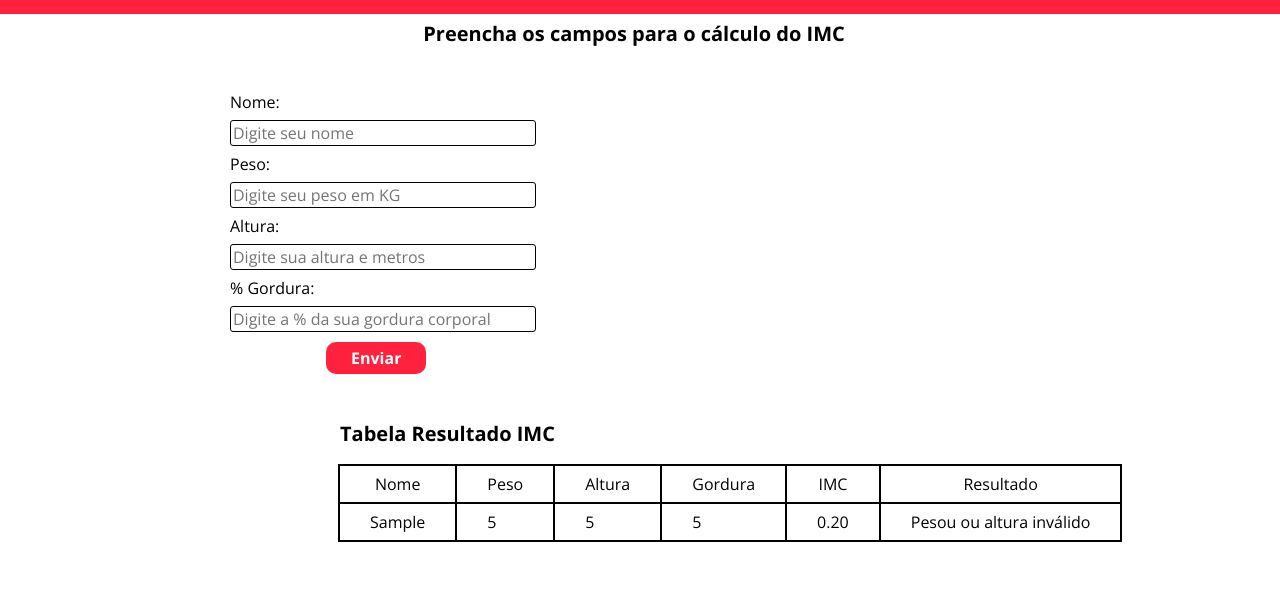
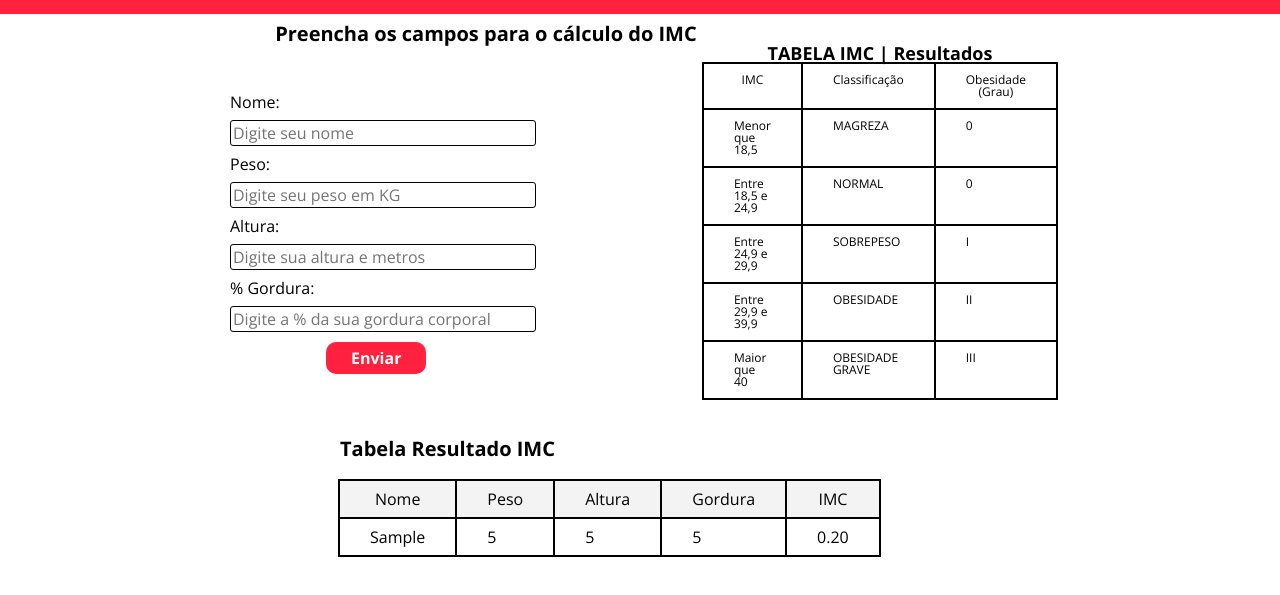
Before and after one commit to IIgorAugustoI/projeto-finl, a plain HTML site: page index.html in a window 1280 px wide. Both pictures are taken after typing "Sample", "5", "5", "5" into the empty fields and a click on the button "Enviar". Shown: the part 69-664 px from the top of the page. Drawn offline with nearby package versions, Linux system fonts and the light colour scheme.

Commit message:
Adicionando proteção e tabela de legenda

```diff
--- a/assets/css/formulario-imc.css
+++ b/assets/css/formulario-imc.css
@@ -1,3 +1,9 @@
+.formulario-principal {
+    display: flex;
+    justify-content: space-between;
+    width: 80%;
+}
+
 .formulario {
     width: 80%;
 }
@@ -26,9 +32,31 @@
     border-radius: 3px;
 }
 
+.tabela-imc__informacao {
+    width: 100px;
+    height: 200px;
+}
+
 .titulo-tabela {
     font-size: 20px;
     font-weight: bold;
     padding: 20px 0;
     margin: 0 130px;
 }
+
+.tabela-imc__resultados {
+    margin: 20px 0 0 -60px;
+}
+
+.tabela-imc__titulo {
+    font-weight: bold;
+    font-size: 18px;
+}
+
+.tabela-imc__informacao{
+    font-size: 12px;
+}
+
+.campo-invalido {
+    background-color: red;
+}
--- a/assets/css/styles.css
+++ b/assets/css/styles.css
@@ -104,7 +104,7 @@ main {
     padding: 10px;
 }
 
-table {
+.tabela-pessoa {
     table-layout: fixed;
     margin: 0px 8rem;
 }
@@ -113,3 +113,18 @@ td, th, tr {
     border: 2px solid #000000;
     padding: 10px 30px;
 }
+
+.celula {
+    background-color: #F3F3F3;
+}
+
+.desaparecer {
+    opacity: 0;
+    transition: 0.5s;
+}
+
+.mensagem-erro {
+    font-size: 12px;
+    margin-top: 15px;
+    color: red;
+}
--- a/assets/js/imc.js
+++ b/assets/js/imc.js
@@ -1,11 +1,18 @@
 const botaoFormulario = document.querySelector('.botao-formulario');
 
-botaoFormulario.addEventListener('click', function (event) {
+botaoFormulario.addEventListener('click', (event) => {
     event.preventDefault();
 
     const formulario = document.querySelector('.formulario-imc');
 
     var pessoa = adicionaPessoa(formulario);
+
+    var erros = validarPessoa(formulario);
+    console.log(erros);
+    if(erros.length > 0) {
+        exibeMensagemErro(erros);
+        return;
+    }
 
     var pessoaTr = montaTr(pessoa);
 
@@ -14,7 +21,38 @@ botaoFormulario.addEventListener('click', function (event) {
     tabela.appendChild(pessoaTr);
 
     formulario.reset();
-})
+
+    var mensagemErro = document.querySelector('.mensagem-erro');
+    mensagemErro.innerHTML = '';
+});
+
+function exibeMensagemErro(erros){
+    var ul = document.querySelector('.mensagem-erro');
+    ul.innerHTML = '';
+
+    erros.forEach((erro) => {
+        var li = document.createElement('li');
+        li.textContent = erro;
+
+        ul.appendChild(li);
+    });
+}
+
+function validarPessoa(formulario){
+
+    var erros = [];
+
+    if (formulario.nome.value == 0)
+        erros.push('Nome não pode ser em branco');
+    if (formulario.peso.value == 0)
+        erros.push('Peso não pode ser em branco');
+    if(formulario.altura.value == 0)
+        erros.push('Altura não pode ser em branco');
+    if(formulario.gordura.value == 0)
+        erros.push('Gordura não pode ser em branco');
+
+    return erros;
+}
 
 function calculaImc(peso, altura){
 
@@ -23,35 +61,15 @@ function calculaImc(peso, altura){
     return imc;
 }
 
-function resultadoImc(imc){
-
-    var resultado = '';
-
-    if (imc < 18.5){
-        resultado = 'Magreza';
-    } else if (imc >= 18.5 && imc <= 24.9){
-        resultado = 'Normal';
-    } else if (imc >= 25 && imc <= 29.9){
-        resultado = 'Sobrepeso';
-    } else if (imc <= 30 && imc <= 39.9){
-        resultado = 'Obesidade';
-    } else if (imc > 40){
-        resultado = 'Obesidade Grave';
-    } else{
-        resultado = 'Pesou ou altura inválido';
-    }
-
-    return resultado;
-}
 
 function adicionaPessoa(formulario){
+
     var pessoa = {
         nome: formulario.nome.value,
         peso: formulario.peso.value,
         altura: formulario.altura.value,
         gordura: formulario.gordura.value,
         imc: calculaImc(formulario.peso.value, formulario.altura.value),
-        resultado: resultadoImc()
     }
     return pessoa;
 }
@@ -64,7 +82,6 @@ function montaTr(pessoa) {
     pessoaTr.appendChild(montaTd(pessoa.altura));
     pessoaTr.appendChild(montaTd(pessoa.gordura));
     pessoaTr.appendChild(montaTd(pessoa.imc));
-    pessoaTr.appendChild(montaTd(pessoa.resultado));
 
     return pessoaTr;
 }
--- a/assets/js/main.js
+++ b/assets/js/main.js
@@ -5,11 +5,12 @@ botaoMenu.addEventListener('click', () => {
     menuLateral.classList.toggle('menu-lateral--ativo')
 });
 
-function limparCampos(){
-    let inputs = document.getElementsByTagName("input");
-    for(const i in inputs){
-        const limpar = inputs[i];
-        limpar.value = "";
-    }
-    document.getElementById("nome").focus();
-}
+var tabela = document.querySelector('.tabela-pacientes');
+
+tabela.addEventListener('dblclick', (event) => {
+
+    event.target.parentNode.classList.add('desaparecer');
+    setTimeout( () => {
+        event.target.parentNode.remove();
+    },500);
+});
--- a/index.html
+++ b/index.html
@@ -24,6 +24,7 @@
         <a href="#" class="menu-lateral__link menu-lateral__link--agenda">Agenda</a>
     </nav>
     <main>
+        <div class="formulario-principal">
             <section class="formulario">
                 <h2>Preencha os campos para o cálculo do IMC</h2>
                 <form class="formulario-imc">
@@ -40,11 +41,53 @@
                     <input type="number" name="gordura" id="gordura" class="input-formulario" placeholder="Digite a % da sua gordura corporal">
 
                     <button id="botao" class="botao-formulario">Enviar</button>
+                    <ul class="mensagem-erro"></ul>
                 </form>
             </section>
+
+            <section class="tabela-imc__resultados">
+
+                <table class="tabela-imc__informacao">
+                    <caption class="tabela-imc__titulo">TABELA IMC | Resultados</caption>
+                    <thead class="tabela-imc__cabecalho">
+                        <th>IMC</th>
+                        <th>Classificação</th>
+                        <th>Obesidade (Grau)</th>
+                    </thead>
+                    <tbody class="tabela-imc__corpo">
+                        <tr>
+                            <td>Menor que 18,5</td>
+                            <td>MAGREZA</td>
+                            <td>0</td>
+                        </tr>
+                        <tr>
+                            <td>Entre 18,5 e 24,9</td>
+                            <td>NORMAL</td>
+                            <td>0</td>
+                        </tr>
+                        <tr>
+                            <td>Entre 24,9 e 29,9</td>
+                            <td>SOBREPESO</td>
+                            <td>I</td>
+                        </tr>
+                        <tr>
+                            <td>Entre 29,9 e 39,9</td>
+                            <td>OBESIDADE</td>
+                            <td>II</td>
+                        </tr>
+                        <tr>
+                            <td>Maior que 40</td>
+                            <td>OBESIDADE GRAVE</td>
+                            <td>III</td>
+                        </tr>
+                    </tbody>
+                </table>
+            </section>
+        </div>
+
         <h3 class="titulo-tabela">Tabela Resultado IMC</h3>
         <section class="tabela-imc">
-            <table >
+            <table class="tabela-pessoa">
                 <thead>
                     <tr class="celula">
                         <th>Nome</th>
@@ -52,7 +95,6 @@
                         <th>Altura</th>
                         <th>Gordura</th>
                         <th>IMC</th>
-                        <th>Resultado</th>
                     </tr>
                 </thead>
                 <tbody class="tabela-pacientes">
```
Lines whose indentation alone changed are shown as unchanged.
